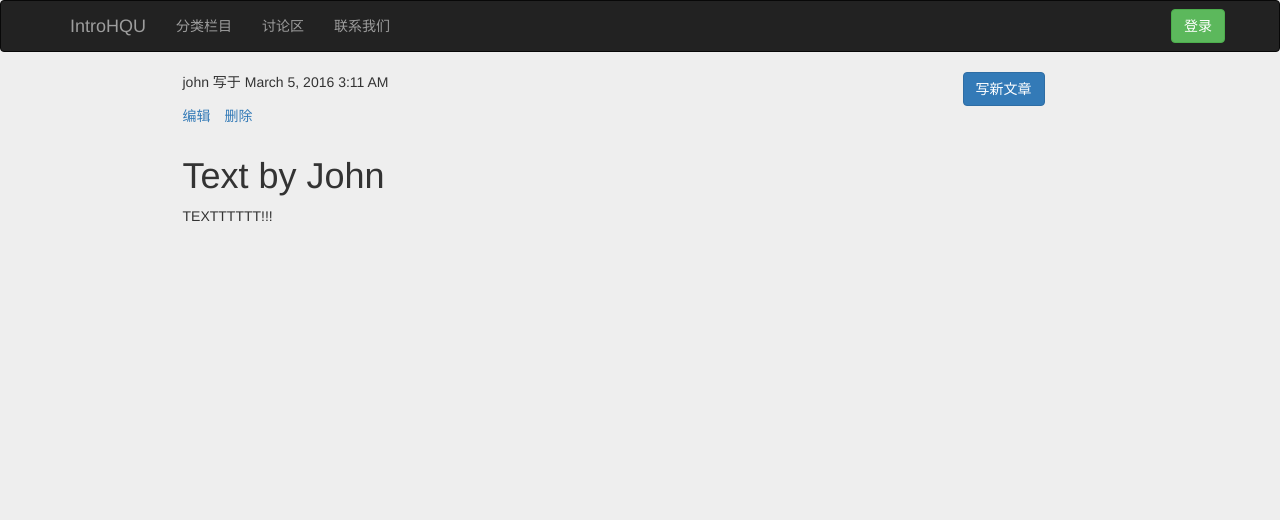
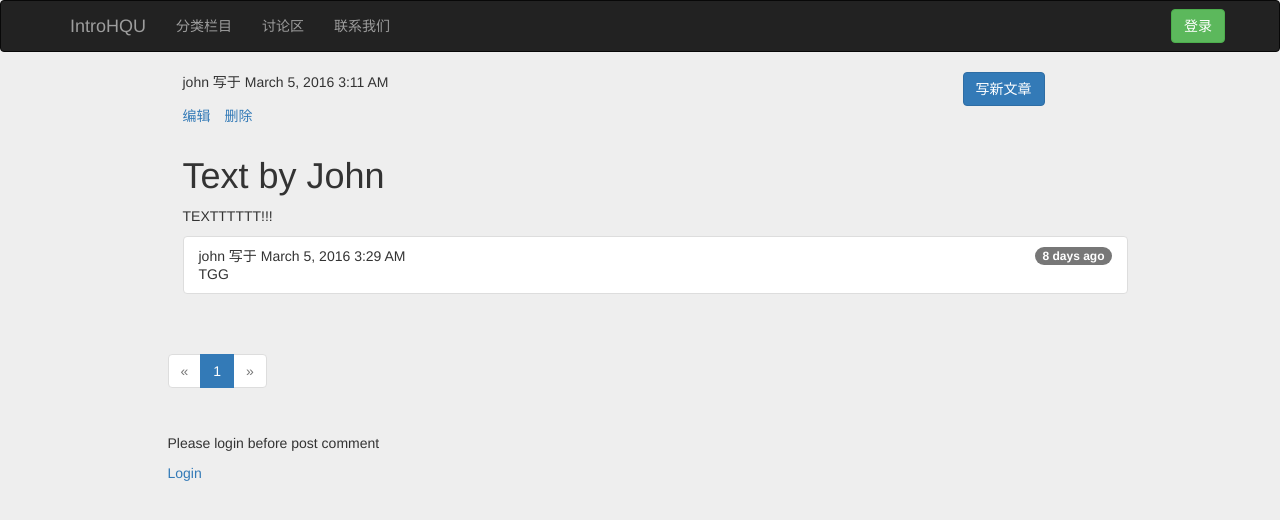
Before and after one commit to philip-liang/introducehqu, a Flask app: page /show_passage?id=1 in a window 1280 px wide. Shown: the top 520 px of the page. Run offline with Flask 2, Linux system fonts and the light colour scheme; data comes from the database, SQL or seed files in the repository; both versions use the stored data as it was after the commit; some libraries are stand-ins or nearby versions.

Commit message:
implemented comment function

```diff
--- /dev/null
+++ b/app/main/forms.py
@@ -0,0 +1,7 @@
+from flask.ext.wtf import Form
+from wtforms import StringField, SubmitField
+from wtforms.validators import Required
+
+class CommentForm(Form):
+    body = StringField("", validators=[Required()])
+    submit = SubmitField("Submit")
--- a/app/main/views.py
+++ b/app/main/views.py
@@ -1,7 +1,10 @@
-from flask import render_template, request, current_app
+from flask import render_template, request, current_app, flash, redirect, url_for
+from flask.ext.login import current_user
 
+from app import db
 from app.main import main
-from app.models import Passage
+from app.models import Passage, Comment
+from app.main.forms import CommentForm
 
 
 @main.route("/")
@@ -10,12 +13,36 @@ def index():
     return render_template("main/index.html")
 
 
-@main.route("/show_passage")
+@main.route("/show_passage", methods=["GET", "POST"])
 def show_passage():
     passage_id = request.args.get("id")
     passage = Passage.query.get_or_404(int(passage_id))
+    form = CommentForm()
 
-    return render_template("main/show_passage.html", passage=passage)
+    if form.validate_on_submit():
+        comment = Comment(
+                      body=form.body.data,
+                      passage=passage,
+                      author=current_user._get_current_object()
+                  )
+        db.session.add(comment)
+        flash("Your comment has been published.")
+        return redirect(url_for("main.show_passage", id=passage.id))
+    page = request.args.get("page", 1, type=int)
+    pagination = passage.comments.order_by(Comment.timestamp.desc()).paginate(
+                     page,
+                     per_page=current_app.config["INTROHQU_COMMENTS_PER_PAGE"],
+                     error_out=False
+                 )
+    comments = pagination.items
+
+    return render_template(
+               "main/show_passage.html",
+                passage=passage,
+                form=form,
+                comments=comments,
+                pagination=pagination
+           )
 
 
 @main.route("/passage_list", methods=["GET", "POST"])
--- a/app/templates/main/show_passage.html
+++ b/app/templates/main/show_passage.html
@@ -1,4 +1,5 @@
 {% extends "base.html" %}
+{% import "_macros.html" as macros %}
 
 
 {% block title %}{{ title or "IntroHQU - edit" }}{% endblock %}
@@ -36,5 +37,49 @@
             {{ passage.body_html | safe }}
         </div>
     </div>
+
+    {% if comments %}
+    <div class="row">
+        <div class="col-md-offset-1 col-md-10">
+            <ul class="list-group">
+                {% for comment in comments %}
+                <li class="list-group-item">
+                    <span class="badge">{{ moment(comment.timestamp).fromNow() }}</span>
+                    <p class="list-group-item-text">{{ comment.author.username }} 写于 {{ moment(comment.timestamp).format("LLL") }}</p>
+                    <p class="list-group-item-text">{{ comment.body }}
+                </li>
+                {% endfor %}
+            </div>
+        </div>
+    </div>
+
+    <div class="row">
+        <div class="col-md-offset-1 col-md-10">
+            <div class="pagination">
+                {{ macros.pagination_widget(pagination, "main.show_passage") }}
+            </div>
+        </div>
+    </div>
+    {% endif %}
+
+    <div class="row">
+        <div class="col-md-offset-1 col-md-10">
+            {% if current_user.is_authenticated %}
+            <form action="" method="post" name="comment">
+                {{ form.hidden_tag() }}
+
+                <label for="input_comment">Posted Comment</label>
+                {{ form.body(class_="form-control", type="text") }}
+
+                <div class="form-group">
+                    <button type="submit" class="btn btn-default">Post</button>
+                </div>
+            </form>
+            {% else %}
+            <p>Please login before post comment</p>
+            <a href="{{ url_for("auth.login") }}">Login</a>
+            {% endif %}
+        </div>
+    </div>
 </div>
 {% endblock %}
--- a/config.py
+++ b/config.py
@@ -12,6 +12,7 @@ class Config:
     SECRET_KEY = "you-will-never-guess"
 
     INTROHQU_POSTS_PER_PAGE = 10
+    INTROHQU_COMMENTS_PER_PAGE = 5
     INTROHQU_MAIL_SUBJECT_PREFIX = "[IntroHQU]"
     INTROHQU_MAIL_SENDER = "IntroHQU Admin <2737672378@qq.com>"
 
```
Also changed, not shown: app/models.py (+13 -0 lines), migrations/versions/75c5c4d68f1b_created_users_passages_and_comments_.py (renamed from migrations/versions/313cb51a592d_created_users_and_passages_table.py, +18 -4 lines), data-dev.sqlite, 1 other file.
